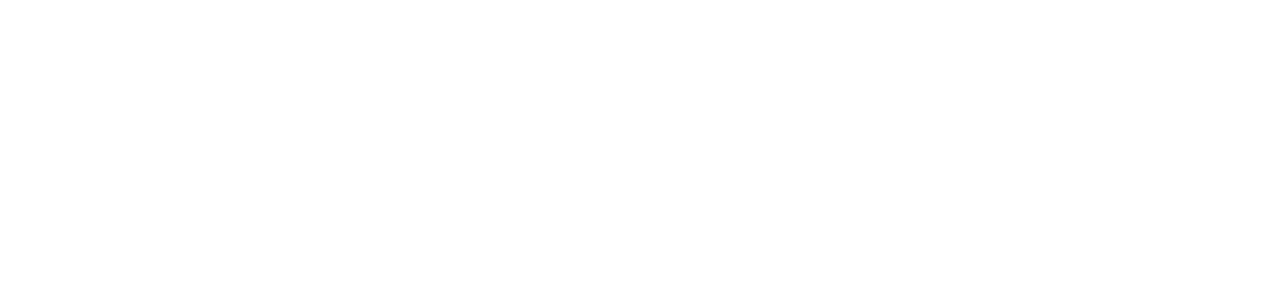
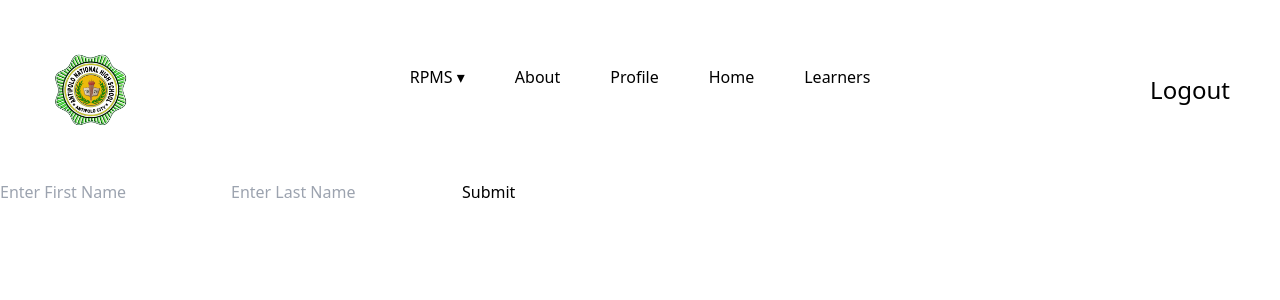
Before and after one commit to wfrotj/portalClient, a React (Vite) app: page /learner in a window 1280 px wide. Before the commit this address had no page. Shown: the top 300 px of the page. Built offline with nearby package versions, Linux system fonts and the light colour scheme; the HTML template or start-up script is replaced by a standard one.

Commit message:
add btn for adding student

```diff
--- a/src/App.jsx
+++ b/src/App.jsx
@@ -15,13 +15,15 @@
 import Home from "./components/Home";
 import About from "./components/About";
 import Profile from "./components/Profile";
+import Student from "./components/Student";
+
 import { Routes, Route } from "react-router-dom";
 import { useState, useEffect } from "react";
 import teacherService from "./services/teacherService";
 
 function App() {
   const [user, setUser] = useState(null);
-
+  const navigate = useNavigate();
   useEffect(() => {
     const loggedUserJSON = window.localStorage.getItem("loggedTeacher");
 
@@ -29,6 +31,12 @@
       const user = JSON.parse(loggedUserJSON);
       setUser(user);
       teacherService.setToken(user.token);
+    }
+  }, []);
+
+  useEffect(() => {
+    if (user) {
+      navigate("/");
     }
   }, []);
 
@@ -49,6 +57,7 @@
           <Route path="kra4" element={<Kra4 />} />
           <Route path="about" element={<About />} />
           <Route path="profile" element={<Profile />} />
+          <Route path="learner" element={<Student />} />
         </Route>
       </Routes>
     </>
--- a/src/components/Navbar.jsx
+++ b/src/components/Navbar.jsx
@@ -4,14 +4,15 @@
 
 function Navbar({ user, setUser }) {
   const navigate = useNavigate();
-  useEffect(() => {
-    if (!user) navigate("/login");
-  }, [user, navigate]);
-
   const handleLogout = () => {
     window.localStorage.removeItem("loggedTeacher");
     setUser(null);
+    navigate("/login");
   };
+
+  // useEffect(() => {
+  //   if (!user) navigate("/login");
+  // }, [user, navigate]);
 
   return (
     <>
@@ -59,6 +60,9 @@
           <li>
             <Link to="/">Home</Link>
           </li>
+          <li>
+            <Link to="/learner">Learners</Link>
+          </li>
         </ul>
         <div className="flex gap-2 justify-end  ">
           <button
--- /dev/null
+++ b/src/components/Student.jsx
@@ -0,0 +1,51 @@
+import React from "react";
+import studentService from "../services/studentService";
+import { useState } from "react";
+import teacherService from "../services/teacherService";
+
+function Student() {
+  const [firstName, setFirstName] = useState("");
+  const [lastName, setLastName] = useState("");
+  const handleAddStudent = (event) => {
+    event.preventDefault();
+    teacherService.setToken(
+      JSON.parse(window.localStorage.getItem("loggedTeacher")).token
+    );
+    const studentObject = {
+      firstName,
+      lastName,
+    };
+    studentService
+      .createStudent(studentObject)
+      .then((studentObject) => {
+        setFirstName("");
+        setLastName("");
+        alert("Success");
+      })
+      .catch(() => alert("Error occured"));
+  };
+
+  return (
+    <div>
+      <form onSubmit={handleAddStudent}>
+        <input
+          type="text"
+          placeholder="Enter First Name"
+          value={firstName}
+          onChange={(e) => setFirstName(e.target.value)}
+        />
+        <input
+          type="text"
+          placeholder="Enter Last Name"
+          value={lastName}
+          onChange={(e) => setLastName(e.target.value)}
+        />
+        <button type="submit" className="btn btn-primary">
+          Submit
+        </button>
+      </form>
+    </div>
+  );
+}
+
+export default Student;
--- /dev/null
+++ b/src/services/studentService.js
@@ -0,0 +1,26 @@
+import axios from "axios";
+
+const apiClient = axios.create({
+  baseURL: "http://localhost:5656",
+  headers: {
+    common: {
+      "Content-Type": "multipart/form-data",
+    },
+  },
+});
+// const baseURL = "http://localhost:5656";
+
+// async function getPersons() {
+//   const response = await apiClient.get("/persons");
+//   return response.data;
+// }
+
+async function createStudent(student) {
+  const response = await apiClient.post("/api/student", student);
+  return response.data;
+}
+
+export default {
+  createStudent,
+  // setToken,
+};
```
